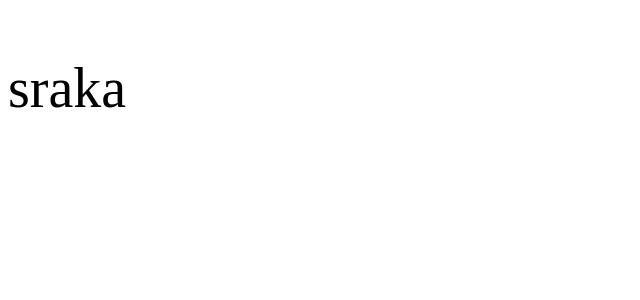
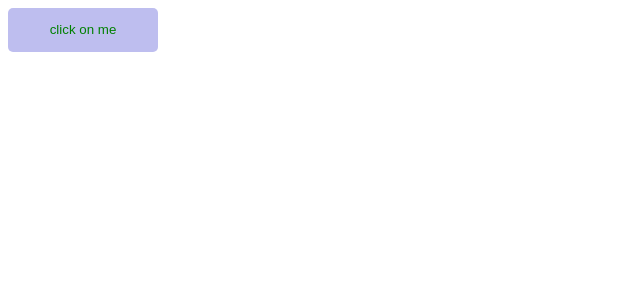
Before and after one commit to tarasmal/kpi_tender_system, a React (Create React App) app: page / in a window 1280 px wide. Shown: the top 300 px of the page, without its empty margins (0-640 px from the left). Built offline with nearby package versions, Linux system fonts and the light colour scheme.

Commit message:
feat: add Button

```diff
--- a/src/App.tsx
+++ b/src/App.tsx
@@ -1,12 +1,12 @@
 import React from 'react';
 import Flex from "./components/atoms/Flex";
-import {Text} from "./components/atoms/Text";
+import Button from "./components/atoms/Button/Button";
 
 function App() {
   return (
     <Flex
     >
-      <Text fontSize={'56px'}>sraka</Text>
+      <Button onClick={() => console.log('kek')}>click on me</Button>
     </Flex>
   );
 }
--- /dev/null
+++ b/src/components/atoms/Button/Button.styles.ts
@@ -0,0 +1,31 @@
+import {css} from "styled-components";
+
+export const primary = css`
+  text-align: center;
+  width: 150px;
+  height: fit-content;
+  border-radius: 5px;
+  background-color: #bebeef;
+  color: green;
+  border: hidden;
+  cursor: pointer;
+  &:hover {
+    opacity: 0.9;
+  }
+`
+
+export const clicked = css`
+  ${primary}
+  &:hover {
+    opacity: 0.8;
+  }
+`
+export type VariantType = 'clicked'
+export const defineVariant = (variant: VariantType) => {
+  switch (variant){
+    case "clicked":
+      return clicked
+    default:
+      return primary
+  }
+}
--- /dev/null
+++ b/src/components/atoms/Button/Button.tsx
@@ -0,0 +1,48 @@
+import React, {useState} from 'react';
+import {ButtonTypes} from "./Button.types";
+import styled from "styled-components";
+import {border, color, flexbox, layout, space} from "styled-system";
+import {Text} from "../Text";
+import {defineVariant} from "./Button.styles";
+
+const StyledButton = styled.button<ButtonTypes>`
+    ${props => defineVariant(props.variant!)}
+    ${space}
+    ${flexbox}
+    ${border}
+    ${color}
+    ${layout}
+`
+
+const Button = (
+    {
+        children,
+        onClick,
+        textStyle,
+        variant,
+        ...props
+    }: ButtonTypes
+) => {
+    const [clicked, setClicked] = useState<boolean>(false)
+    const childrenNode = () => {
+        return (
+             typeof children === 'string' ?
+                <Text>{children}</Text>
+                :
+                children
+        )
+    }
+    return (
+        <StyledButton
+            onClick={onClick}
+            variant={clicked ? 'clicked' : variant}
+            onMouseDown={() => setClicked(true)}
+            onMouseUp={() => setClicked(false)}
+            {...props}
+        >
+            { childrenNode() }
+        </StyledButton>
+    );
+};
+
+export default Button;
--- a/src/components/atoms/Flex.tsx
+++ b/src/components/atoms/Flex.tsx
@@ -1,7 +1,7 @@
 import React, {ReactNode} from 'react';
 import styled from "styled-components";
 import {border, color, flexbox, layout, position, space, typography, FlexboxProps} from "styled-system";
-import {CssProps} from "../../styles/styles.types";
+import {CssProps} from "../../types/styles.types";
 
 export const Flex = styled.div<FlexboxProps & Partial<CssProps> & {children: ReactNode}>`
   ${flexbox}
--- a/src/components/atoms/Text.tsx
+++ b/src/components/atoms/Text.tsx
@@ -1,7 +1,9 @@
 import styled from "styled-components";
-import {color, typography, TypographyProps} from "styled-system";
+import {color, ColorProps, typography, TypographyProps} from "styled-system";
 
-export const Text = styled.p<Partial<TypographyProps>>`
+export type TextProps = Partial<TypographyProps & ColorProps>
+
+export const Text = styled.p<TextProps>`
   ${typography}
   ${color}
 `
--- /dev/null
+++ b/src/types/click.types.ts
@@ -0,0 +1,5 @@
+import {MouseEvent} from "react";
+
+export type ClickTypes = {
+    onClick: (event: MouseEvent<HTMLElement>) => void,
+}
```
Also changed, not shown: src/components/atoms/Button/Button.types.ts (added, +10 -0 lines), src/types/styles.types.ts (renamed from src/styles/styles.types.ts).
